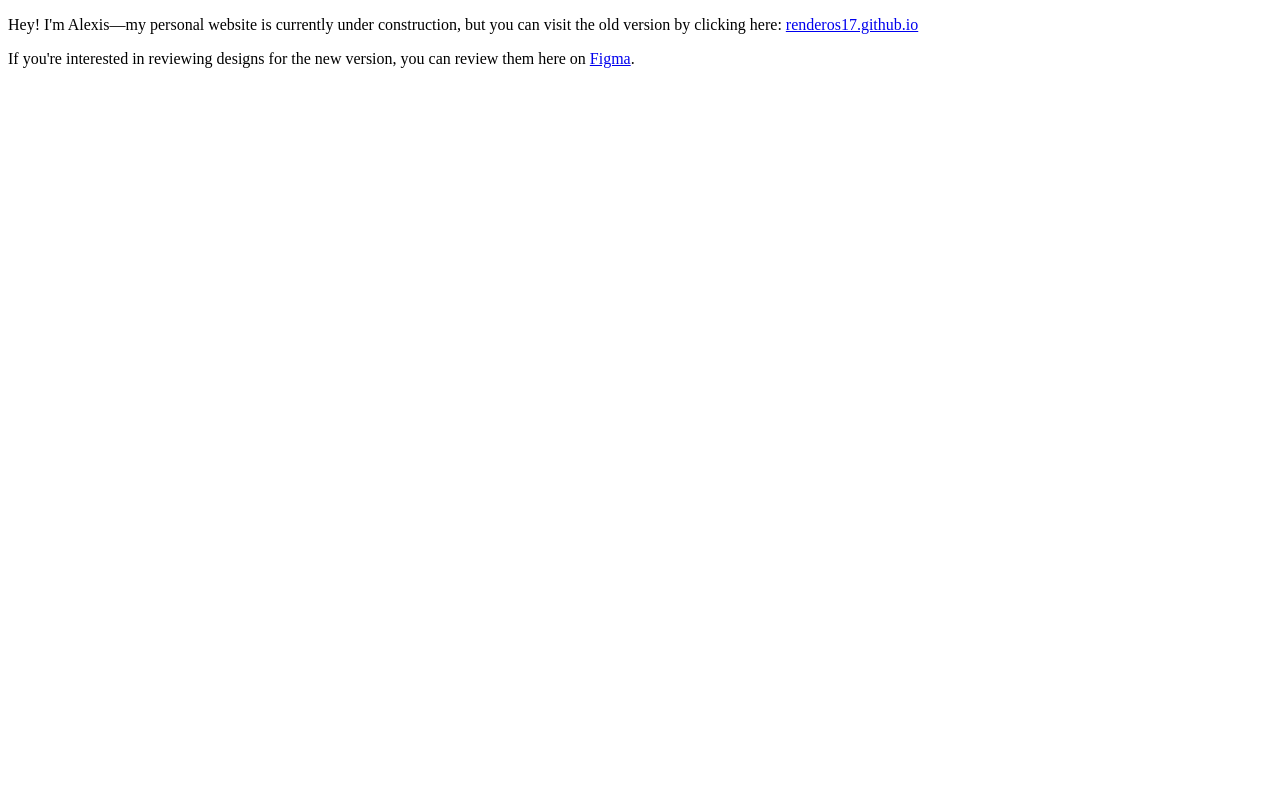
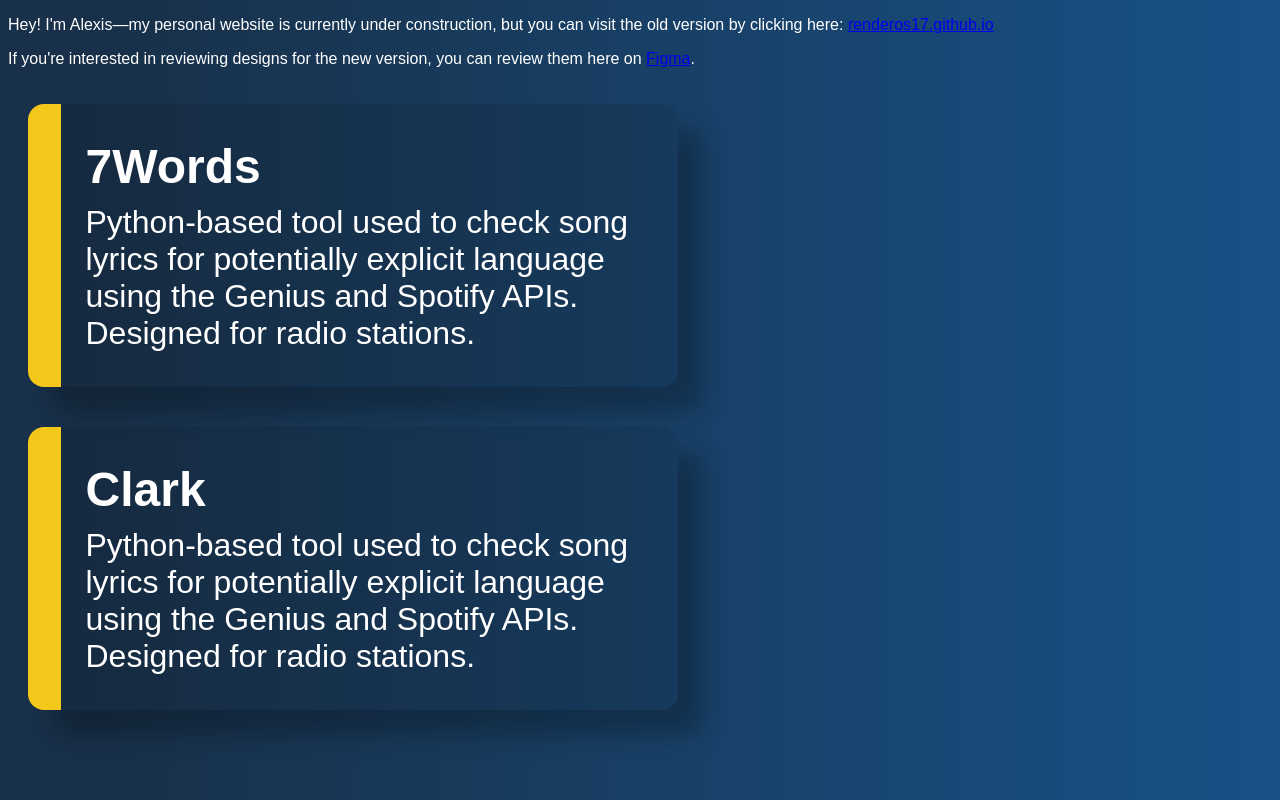
Before and after one commit to elusiveplanet/alexisrenderos.com, a Next.js app in the folder web/: page / in a window 1280 px wide. Built offline with nearby package versions, Linux system fonts and the light colour scheme.

Commit message:
Add GlobalStyle to index and test for projectCard

```diff
--- a/web/pages/index.tsx
+++ b/web/pages/index.tsx
@@ -1,8 +1,32 @@
 import Link from "next/link";
+import { ProjectCardCollection } from "../components/projectCardCollection";
+import { createGlobalStyle } from "styled-components";
+import { IndigoToAzureGradient } from "../utils/colors";
+
+let tempProjects = [
+  {
+    title: "7Words",
+    description:
+      "Python-based tool used to check song lyrics for potentially explicit language using the Genius and Spotify APIs. Designed for radio stations.",
+  },
+  {
+    title: "Clark",
+    description:
+      "Python-based tool used to check song lyrics for potentially explicit language using the Genius and Spotify APIs. Designed for radio stations.",
+  },
+];
+
+const GlobalStyle = createGlobalStyle`
+  body {
+    background-image: ${IndigoToAzureGradient};
+    color: white;
+    font-family: GT Walsheim Trial, sans-serif;
+  }
+`;
 
 export const Home = (): JSX.Element => (
-  <div className="container">
-    <meta charSet="utf-8" />
+  <>
+    <GlobalStyle />
     <title>Alexis J. Renderos</title>
     <p>
       Hey! I&apos;m Alexis—my personal website is currently under construction,
@@ -21,7 +45,9 @@ export const Home = (): JSX.Element => (
       </Link>
       .
     </p>
-  </div>
+
+    <ProjectCardCollection projectList={tempProjects} />
+  </>
 );
 
 export default Home;
```
